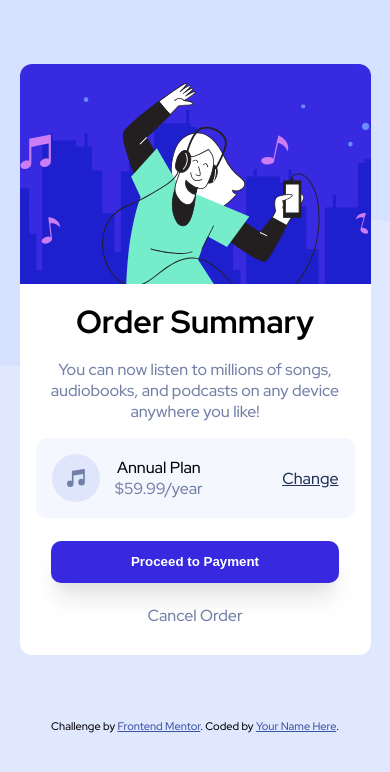
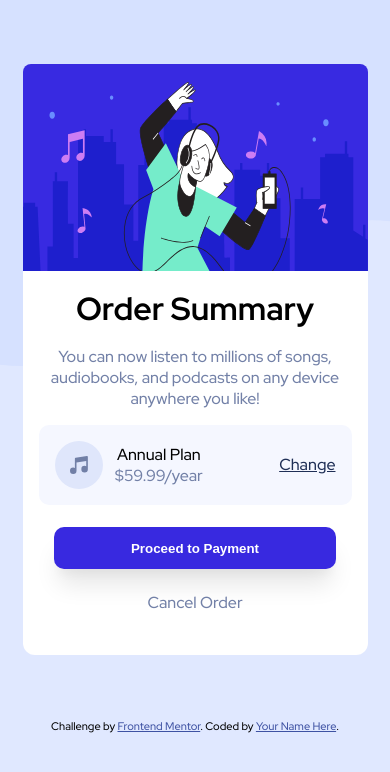
Before and after one commit to Chimoneg27/Order-summary-card, a plain HTML site: page index.html in a window 390 px wide. Drawn offline with Linux system fonts and the light colour scheme.

Commit message:
Order-summary-card

```diff
--- a/index.html
+++ b/index.html
@@ -11,7 +11,9 @@
 </head>
 <body>
   <div class="container">
-    <div class="image-side"></div>
+    <div class="image-side">
+      <img src="images/illustration-hero.svg" alt="hero-image">
+    </div>
     <div class="order-side">
       <h1>Order Summary</h1>
 
--- a/styles.css
+++ b/styles.css
@@ -21,7 +21,7 @@ body{
 }
 
 .container{
-    width: 30%;
+    width: 409px;
     height: 100vh;
     margin: 4rem auto;
     background-color: white;
@@ -30,8 +30,8 @@ body{
 
 .order-side{
     width: 100%;
-    height: 60%;
-    padding: 0.5em 2em;
+    height: 65%;
+    padding: 1em 2em;
     text-align: center;
 }
 
@@ -60,11 +60,15 @@ p{
 
 .image-side{
  width: 100%;
- height: 40%;
- background-image: url(images/illustration-hero.svg);
- background-repeat: no-repeat;
- border-top-left-radius: 8px;
- border-top-right-radius: 8px;
+ height: 35%;
+}
+
+.image-side img {
+    display: block;
+    height: 100%;
+    width: 100%;
+    border-top-left-radius: 8px;
+    border-top-right-radius: 8px;
 }
 
 .plan{
@@ -115,21 +119,23 @@ p{
     }
 
     .container{
-        width: 90%;
+        width: 345px;
         height: 70vh;
         border-radius: 12px;
     }
 
     .order-side{
-        padding: 0em 1em;
-        height: 60%;
+        padding: 1em 1em;
+        height: 65%;
     }
 
     .image-side{
-        height: 40%;
-        background-position-x: center;
+        height: 35%;
         border-top-left-radius: 12px;
         border-top-right-radius: 12px;
     }
 
+    .image-side img {
+        display: block;
+    }
 }
```
